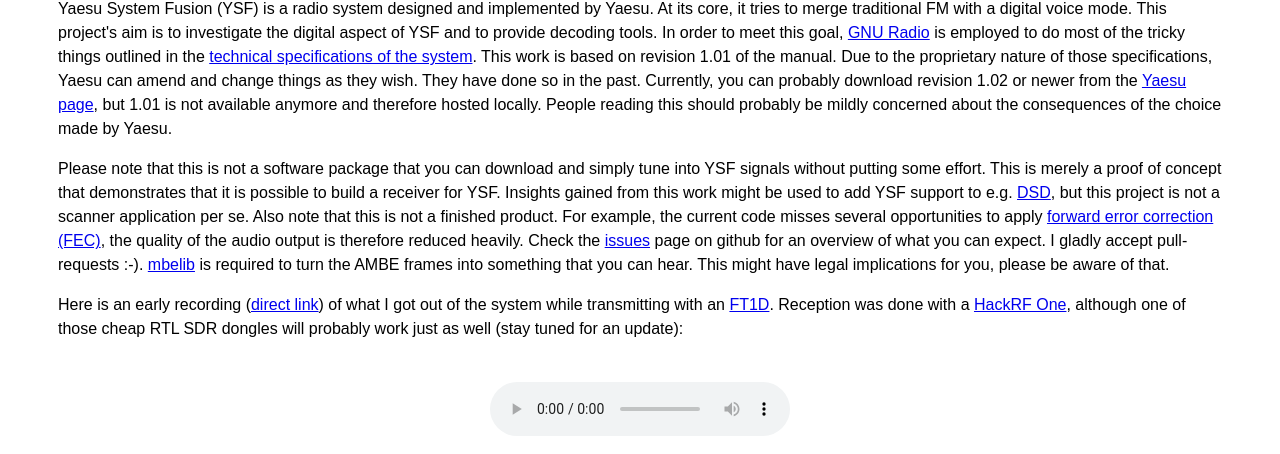
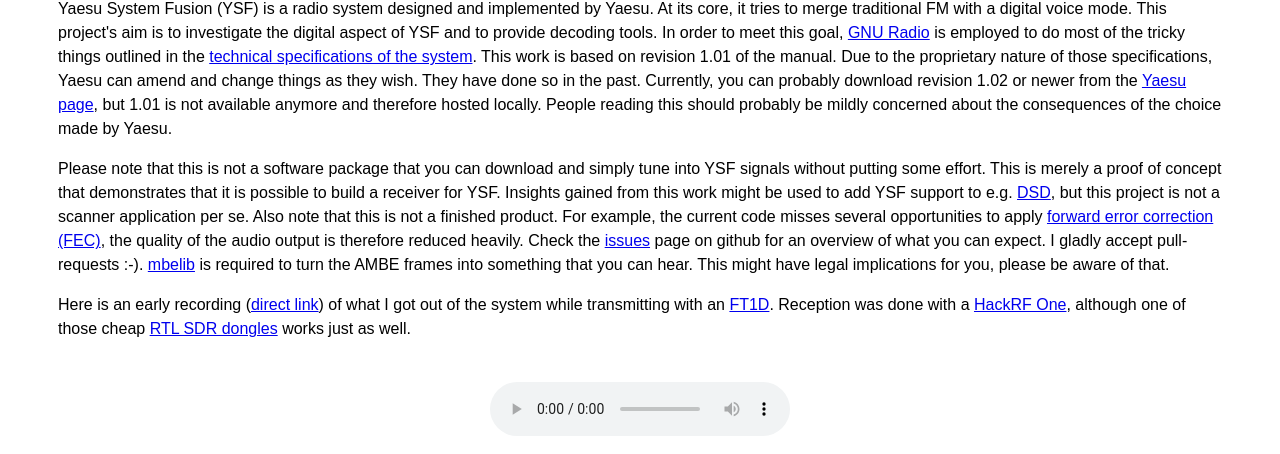
Before and after one commit to HB9UF/gr-ysf, a plain HTML site: page index.html in a window 1280 px wide. Shown: the part 346-800 px from the top of the page. Drawn offline with Linux system fonts and the light colour scheme.

Commit message:
Adding note that RTL SDR dongles are supported.

```diff
--- a/index.html
+++ b/index.html
@@ -42,8 +42,7 @@ implications for you, please be aware of that.</p>
 what I got out of the system while transmitting with an <a
 href="http://www.yaesu.com/indexVS.cfm?cmd=DisplayProducts&amp;ProdCatID=111&amp;encProdID=25F65DA12CA1FCB444A927CD14417BFD">FT1D</a>.
 Reception was done with a <a href="http://greatscottgadgets.com/hackrf/">HackRF One</a>,
-although one of those cheap RTL SDR dongles will probably work just as well
-(stay tuned for an update):</p>
+although one of those cheap <a href="http://www.rtl-sdr.com/buy-rtl-sdr-dvb-t-dongles/">RTL SDR dongles</a> works just as well.</p>
 
 <audio controls>
 <source src="first_recording.mp3" type="audio/mpeg">
```
